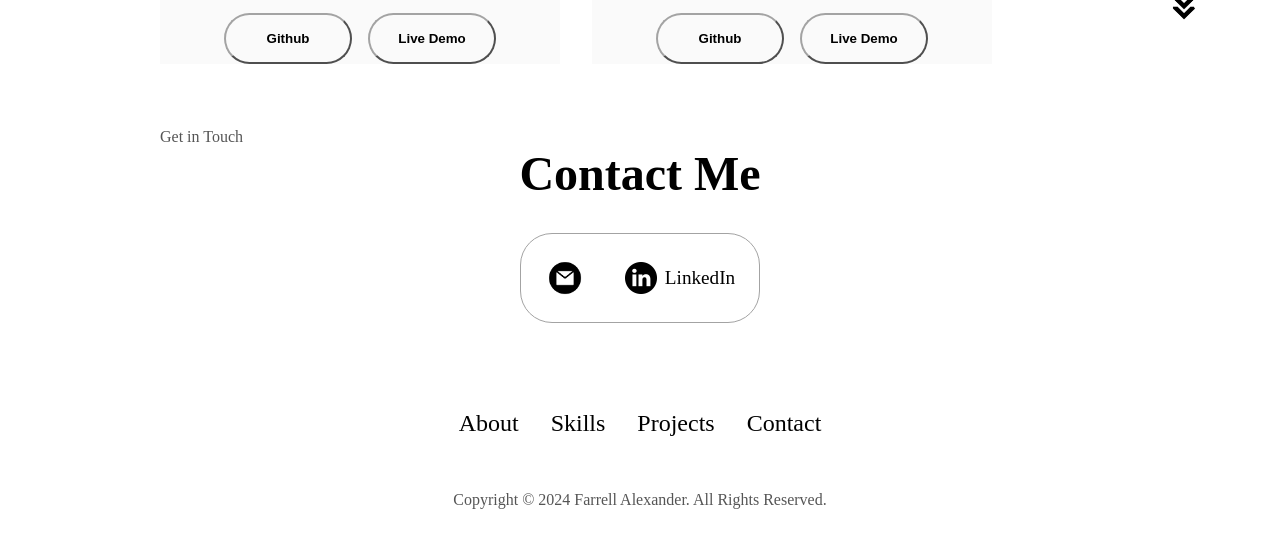
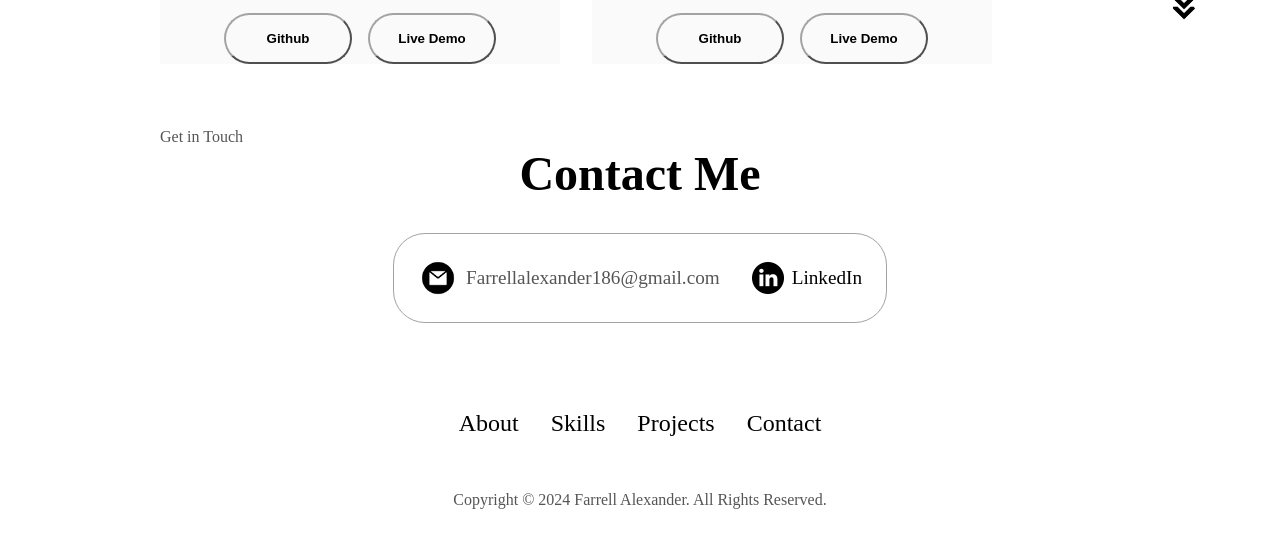
Before and after one commit to FarrellAlexander/Farrell-Portfolio, a plain HTML site: page index.html in a window 1280 px wide. Shown: the part 2885-3432 px from the top of the page. Drawn offline with Linux system fonts and the light colour scheme; a web font is replaced by a local one.

Commit message:
Update index.html

```diff
--- a/index.html
+++ b/index.html
@@ -252,7 +252,7 @@
       alt="Email icon"
       class="icon contact-icon email-icon"
     />
-    <p><a href="mailto:examplemail@gmail.com"></a></p>
+    <p><a href="mailto:examplemail@gmail.com"></a>Farrellalexander186@gmail.com</p>
   </div>
   <div class="contact-info-container">
     <img
```
